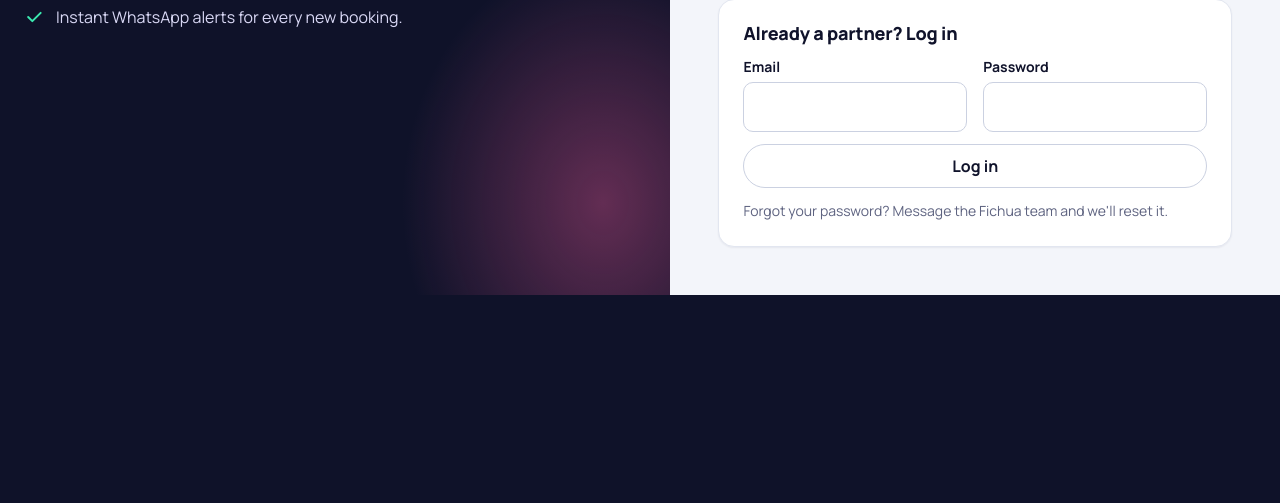
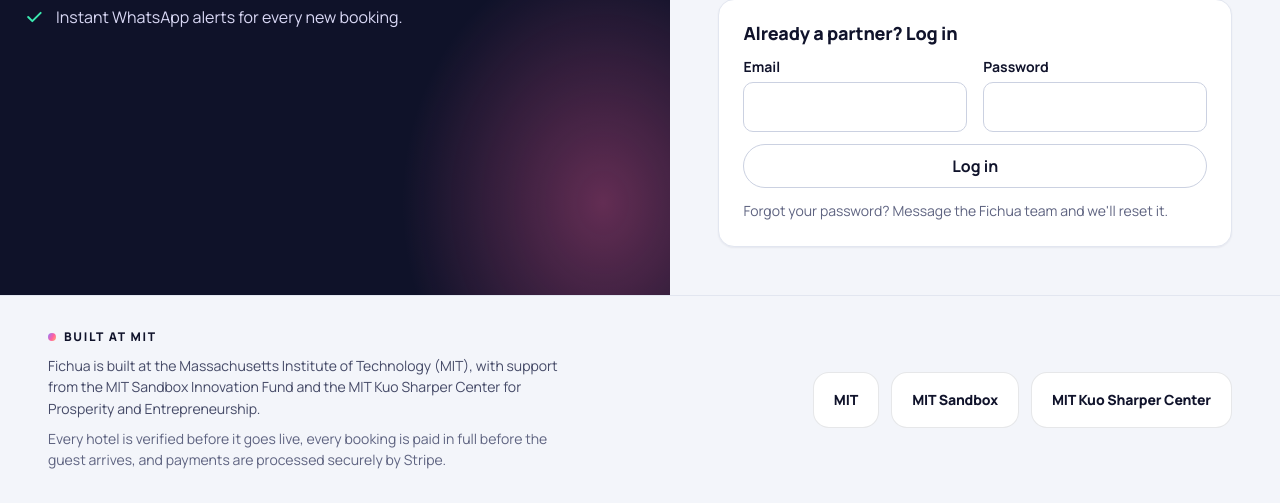
Before and after one commit to troux-hash/fichuapilot, a FastAPI app: page /partners in a window 1280 px wide. Shown: the part 627-1130 px from the top of the page. Before the commit the page ends 922 px from the top, so only its background shows below. Run offline with FastAPI, Linux system fonts and the light colour scheme.

Commit message:
Add "Built at MIT" trust section for guests and partners
- Guest footer, partner landing page and partner portal state that Fichua is
  built at MIT with support from the MIT Sandbox Innovation Fund and the
  MIT Kuo Sharper Center for Prosperity and Entrepreneurship.
- Official logos switch on when their files are added to
  public/static/img/trust/ (white tile; "-white" files on a dark tile).
  Until then the names show as text on the same tiles.
- Partner promise no longer claims Fichua never stores bank details
  (payout accounts are confirmed after approval).
- docs/BRAND_ASSETS.md: file names, contacts and MIT's permission rules.
  Backlog updated; fixed a stale backlog reference in DEPLOYMENT.md.

Co-Authored-By: Claude Opus 5.5 <noreply@anthropic.com>

```diff
--- a/fichua/templates/base.html
+++ b/fichua/templates/base.html
@@ -27,10 +27,14 @@
   {% endblock %}
   <main id="main">{% block content %}{% endblock %}</main>
   {% block footer %}
+  {% import "components/trust.html" as trust %}
   <footer class="site-footer">
-    <div class="container row-between">
-      <span>© {{ app_name }} · Rwanda · Benin · Côte d'Ivoire · Prices in USD, total for your stay.</span>
-      <span class="row"><a href="/manage">Manage a booking</a><a href="/partners">List your hotel</a></span>
+    <div class="container site-footer__inner">
+      {{ trust.band('guest') }}
+      <div class="row-between site-footer__bar">
+        <span>© {{ app_name }} · Rwanda · Benin · Côte d'Ivoire · Prices in USD, total for your stay.</span>
+        <span class="row"><a href="/manage">Manage a booking</a><a href="/partners">List your hotel</a></span>
+      </div>
     </div>
   </footer>
   {% endblock %}
--- /dev/null
+++ b/fichua/templates/components/trust.html
@@ -0,0 +1,38 @@
+{# "Built at MIT" trust section. The wording states the support as fact and never claims endorsement.
+   Usage: {% import "components/trust.html" as trust %}{{ trust.band('guest') }}  (guest | partner | compact)
+   Logos switch on by themselves once official files are in public/static/img/trust/ (see docs/BRAND_ASSETS.md). #}
+
+{% macro logos(size='md') %}
+<ul class="trust__logos" aria-label="Supported by">
+  {% for p in trust_partners() %}
+  <li>
+    <a class="trust__plate trust__plate--{{ size }} trust__plate--{{ p.plate }}" href="{{ p.href }}" target="_blank" rel="noopener" title="{{ p.full }}">
+      {%- if p.logo %}<img src="{{ p.logo }}" alt="{{ p.full }}" loading="lazy" decoding="async">{% else %}{{ p.name }}{% endif -%}
+    </a>
+  </li>
+  {% endfor %}
+</ul>
+{% endmacro %}
+
+{% macro band(variant='guest') %}
+{% if variant == 'compact' %}
+<section class="trust trust--compact" aria-label="Built at MIT">
+  <span class="trust__eyebrow"><i aria-hidden="true"></i>Built at MIT</span>
+  {{ logos('sm') }}
+</section>
+{% else %}
+<section class="trust trust--{{ variant }}" aria-labelledby="trust-title-{{ variant }}">
+  <div class="trust__copy">
+    <span id="trust-title-{{ variant }}" class="trust__eyebrow"><i aria-hidden="true"></i>Built at MIT</span>
+    <p class="trust__text">Fichua is built at the Massachusetts Institute of Technology (MIT), with support from the
+      MIT Sandbox Innovation Fund and the MIT Kuo Sharper Center for Prosperity and Entrepreneurship.</p>
+    {% if variant == 'guest' %}
+    <p class="trust__text trust__text--promise">Every hotel is reviewed by our team before it can take bookings, and every payment is processed securely by Stripe.</p>
+    {% else %}
+    <p class="trust__text trust__text--promise">Every hotel is verified before it goes live, every booking is paid in full before the guest arrives, and payments are processed securely by Stripe.</p>
+    {% endif %}
+  </div>
+  {{ logos() }}
+</section>
+{% endif %}
+{% endmacro %}
--- a/fichua/templates/layouts/app.html
+++ b/fichua/templates/layouts/app.html
@@ -23,7 +23,7 @@
       </div>
       <div class="row" style="flex-wrap:wrap">{% block page_actions %}{% endblock %}</div>
     </div>
-    <div class="app-body">{% block app_content %}{% endblock %}</div>
+    <div class="app-body">{% block app_content %}{% endblock %}{% block app_footer %}{% endblock %}</div>
   </div>
 </div>
 {% endblock %}
--- a/fichua/templates/partners/_layout.html
+++ b/fichua/templates/partners/_layout.html
@@ -32,4 +32,5 @@
   {% elif hotel.status == 'live' and active in ('hotel', 'photos', 'rooms', 'policies') %}<div class="alert alert-success" role="status">Your hotel is live. Changes you save here show on Fichua straight away.</div>{% endif %}
   {% block partner_content %}{% endblock %}
 {% endblock %}
+{% block app_footer %}{% import "components/trust.html" as trust %}{{ trust.band('compact') }}{% endblock %}
 {% block scripts %}<script src="{{ asset('/static/js/partners.js') }}" defer></script>{% block partner_scripts %}{% endblock %}{% endblock %}
--- a/fichua/templates/partners/landing.html
+++ b/fichua/templates/partners/landing.html
@@ -45,5 +45,9 @@
       <p class="muted small" style="margin:0">Forgot your password? Message the Fichua team and we'll reset it.</p>
     </form>
   </section>
+  <div class="partner-landing__trust">
+    {% import "components/trust.html" as trust %}
+    {{ trust.band('partner') }}
+  </div>
 </div>
 {% endblock %}
--- a/public/static/css/app.css
+++ b/public/static/css/app.css
@@ -194,3 +194,8 @@
 .partner-landing__forms { background: var(--color-bg); padding: var(--space-6) var(--space-5); display: flex; flex-direction: column; justify-content: center; gap: var(--space-5); }
 @media (min-width: 1024px) { .partner-landing__forms { padding: var(--space-8); } }
 .partner-landing__forms .panel { max-width: 520px; width: 100%; margin: 0 auto; }
+.partner-landing__trust { grid-column: 1 / -1; background: var(--color-bg); border-top: 1px solid var(--color-border); padding: var(--space-7) var(--space-5); }
+@media (min-width: 1024px) {
+  .partner-landing { grid-template-rows: 1fr auto; }
+  .partner-landing__trust { padding: var(--space-7) var(--space-8); }
+}
--- a/public/static/css/base.css
+++ b/public/static/css/base.css
@@ -90,6 +90,35 @@ p { margin: 0 0 var(--space-3); }
 .site-footer { padding: var(--space-7) 0; color: var(--color-muted); font-size: var(--text-sm);
   border-top: 1px solid var(--color-border); margin-top: var(--space-8); }
 
+.site-footer__inner { display: grid; gap: var(--space-7); }
+.site-footer__bar { padding-top: var(--space-5); border-top: 1px solid var(--color-border); }
+
+/* "Built at MIT" trust section (guest footer, partner landing, partner portal footer).
+   Logos sit on white plates in every theme so official files are never recoloured. */
+.trust { display: grid; gap: var(--space-5); align-items: center; }
+@media (min-width: 900px) { .trust--guest, .trust--partner { grid-template-columns: minmax(0, 1fr) auto; gap: var(--space-8); } }
+.trust__copy { display: grid; gap: var(--space-2); }
+.trust__eyebrow {
+  display: inline-flex; align-items: center; gap: var(--space-2); font-size: var(--text-xs); font-weight: var(--weight-heavy);
+  letter-spacing: 0.14em; text-transform: uppercase; color: var(--color-ink);
+}
+.trust__eyebrow i { width: 8px; height: 8px; border-radius: var(--radius-pill); background: var(--gradient-brand); }
+.trust__text { margin: 0; max-width: 62ch; font-size: var(--text-sm); line-height: var(--leading-normal); color: var(--color-ink-soft); }
+.trust__text--promise { color: var(--color-muted); }
+.trust__logos { list-style: none; margin: 0; padding: 0; display: flex; flex-wrap: wrap; gap: var(--space-3); }
+.trust__plate {
+  display: inline-flex; align-items: center; justify-content: center; min-height: 56px; padding: var(--space-3) var(--space-5);
+  border-radius: var(--radius-md); background: var(--logo-plate-bg); color: var(--logo-plate-fg); border: 1px solid var(--logo-plate-border);
+  font-size: var(--text-sm); font-weight: var(--weight-heavy); letter-spacing: -0.01em; white-space: nowrap; text-decoration: none;
+  transition: transform var(--speed) var(--ease), box-shadow var(--speed) var(--ease);
+}
+.trust__plate--dark { background: var(--logo-plate-dark-bg); border-color: var(--logo-plate-dark-border); }
+.trust__plate:hover { text-decoration: none; transform: translateY(-2px); box-shadow: var(--shadow-md); }
+.trust__plate img { display: block; height: 32px; width: auto; max-width: 180px; object-fit: contain; }
+.trust__plate--sm { min-height: 36px; padding: var(--space-1) var(--space-3); border-radius: var(--radius-sm); font-size: var(--text-xs); }
+.trust__plate--sm img { height: 20px; max-width: 120px; }
+.trust--compact { display: flex; flex-wrap: wrap; gap: var(--space-3) var(--space-4); padding-top: var(--space-5); border-top: 1px solid var(--color-border); }
+
 /* Buttons */
 .btn {
   display: inline-flex; align-items: center; justify-content: center; gap: var(--space-2);
--- a/public/static/css/tokens.css
+++ b/public/static/css/tokens.css
@@ -62,6 +62,13 @@
   --chip-active-fg: #0A0A1F;
   --price-fill: var(--gradient-brand);
 
+  /* "Built at MIT" logos sit on plain tiles in every theme (white; dark for reversed files), so official files are never recoloured. */
+  --logo-plate-bg: #FFFFFF;
+  --logo-plate-fg: #10132B;
+  --logo-plate-border: rgba(16, 19, 43, 0.10);
+  --logo-plate-dark-bg: #10132B;               /* for reversed (white) official logos */
+  --logo-plate-dark-border: rgba(255, 255, 255, 0.16);
+
   /* Typography */
   --font-display: "Sora", "Segoe UI", system-ui, sans-serif;
   --font-body: "Manrope", system-ui, -apple-system, "Segoe UI", Roboto, sans-serif;
@@ -77,6 +84,7 @@
   --weight-regular: 400;
   --weight-medium: 500;
   --weight-bold: 700;
+  --weight-heavy: 800;
   --leading-tight: 1.08;
   --leading-normal: 1.55;
 
```
Also changed, not shown: docs/BACKLOG.md (+12 -10 lines), docs/BRAND_ASSETS.md (added, +40 -0 lines), docs/DEPLOYMENT.md (+1 -1 lines), fichua/web.py (+27 -0 lines), tests/test_partners.py (+1 -0 lines), tests/test_trust.py (added, +37 -0 lines).
